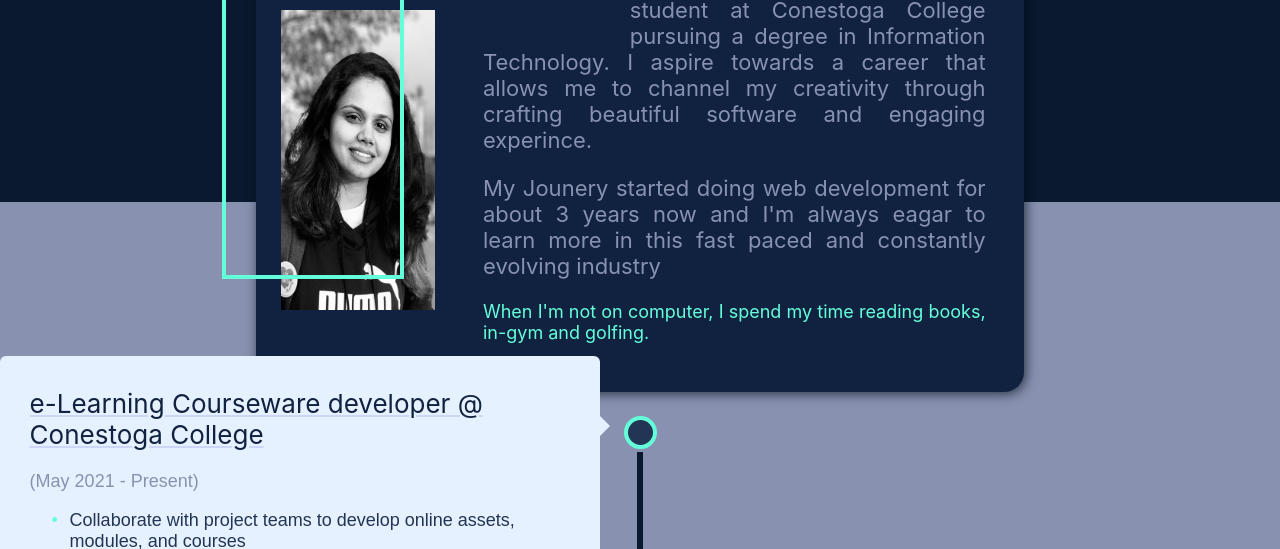
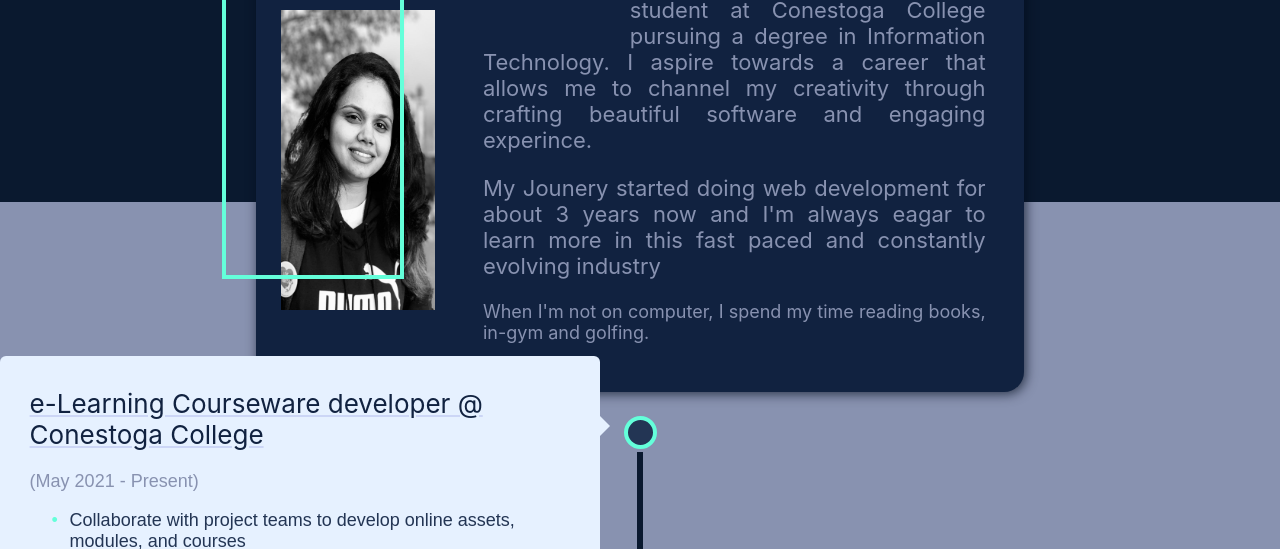
Before and after one commit to PallakSoni/Portfolio-Page---Palak, a plain HTML site: page index.html in a window 1280 px wide. Shown: the part 551-1100 px from the top of the page. Drawn offline with Linux system fonts and the light colour scheme.

Commit message:
Update style.css

```diff
--- a/style.css
+++ b/style.css
@@ -163,7 +163,7 @@ nav ul li a{
     font-family: -apple-system, BlinkMacSystemFont, 'Segoe UI', Roboto, Oxygen, Ubuntu, Cantarell, 'Open Sans', 'Helvetica Neue', sans-serif;
     font-weight: 400;
     font-size: 18px;
-    color: #64ffda;
+    color: #8892b0;
 
 }
 
```
